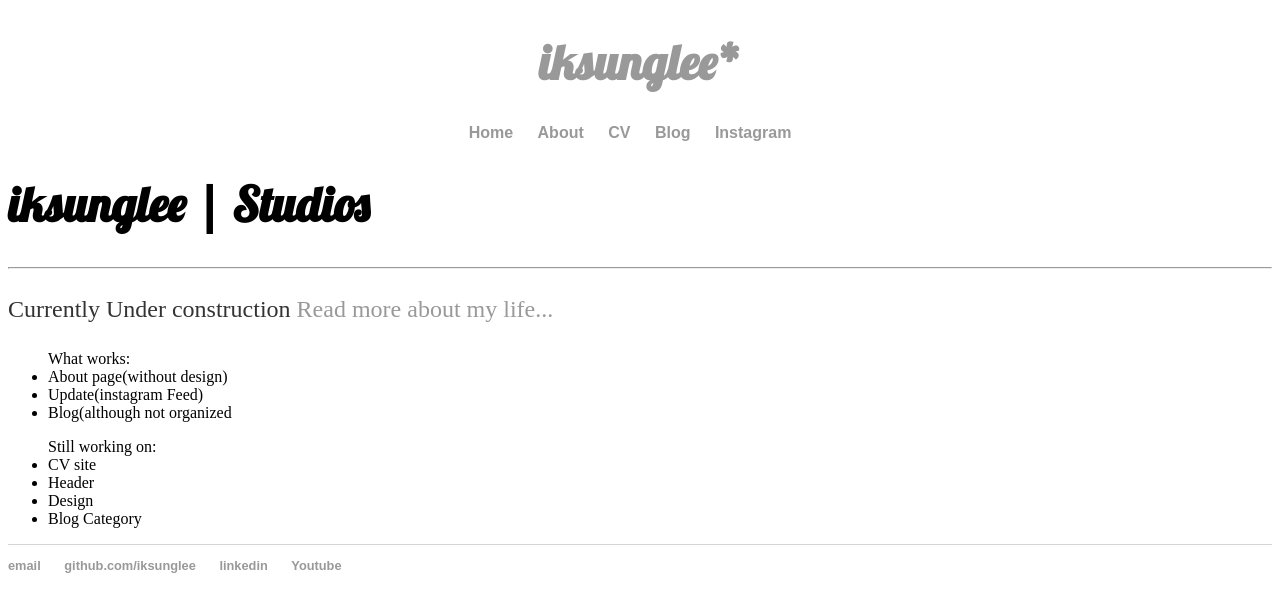
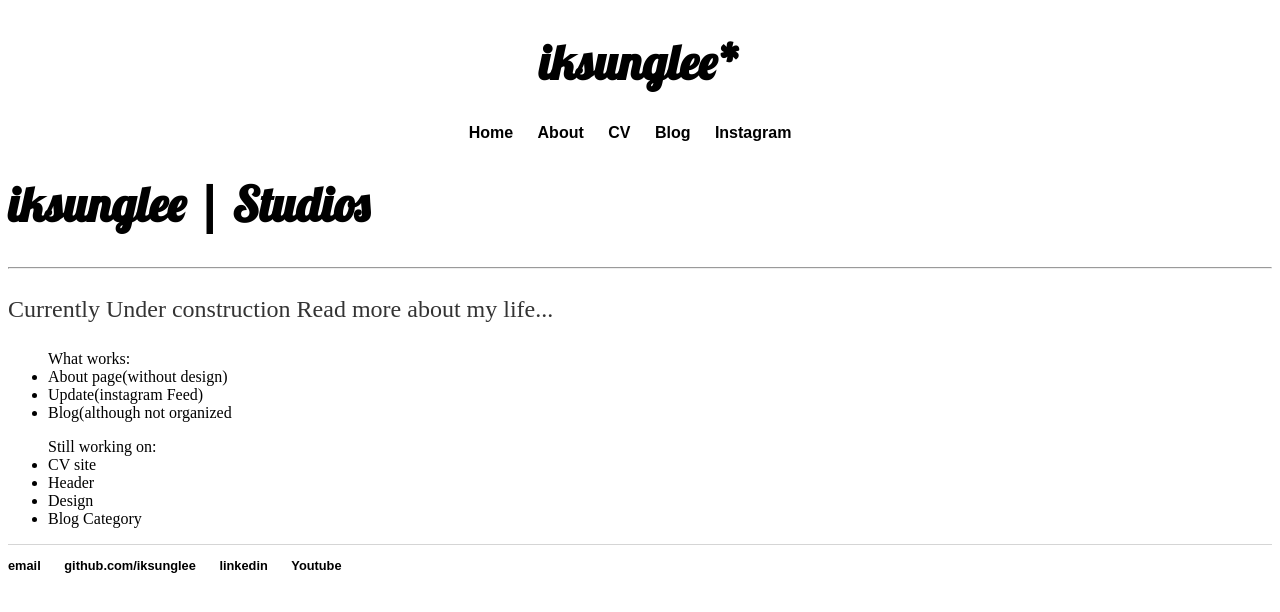
Before and after one commit to iksunglee/iksunglee.github.io, a Jekyll site: the page built from index.html, in a window 1280 px wide. Shown: the top 612 px of the page. Built offline with Jekyll 4.4.1, drawn with Linux system fonts in a browser that asks for light colours.

Commit message:
Update main.css
changed color to inherit for hyperlinks

```diff
--- a/css/main.css
+++ b/css/main.css
@@ -15,7 +15,7 @@ nav ul li, footer ul li {
 }
 a {
     text-decoration: none;
-    color: #999;
+    color: inherit;
 }
 a:hover {
     text-decoration: underline;
```
